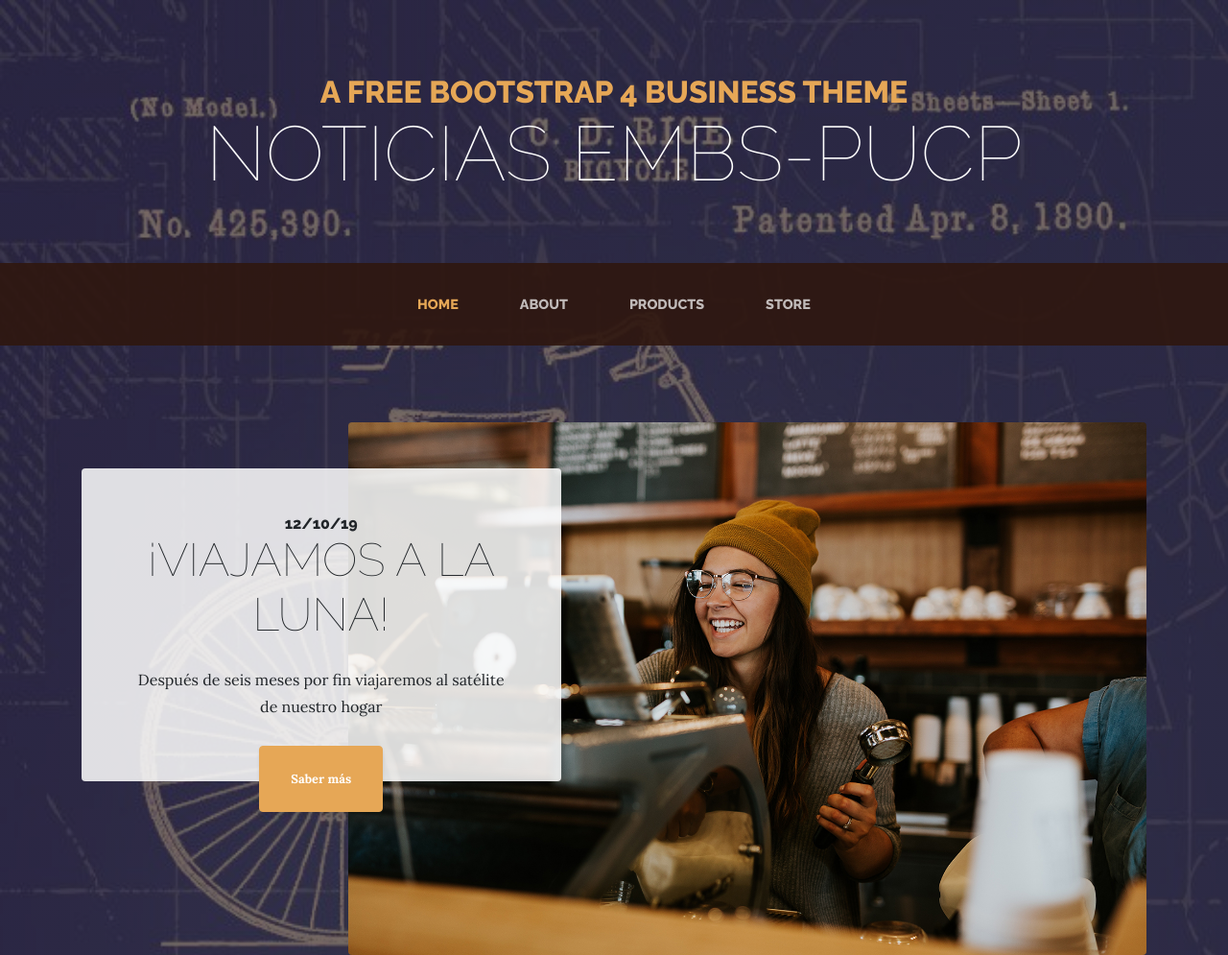
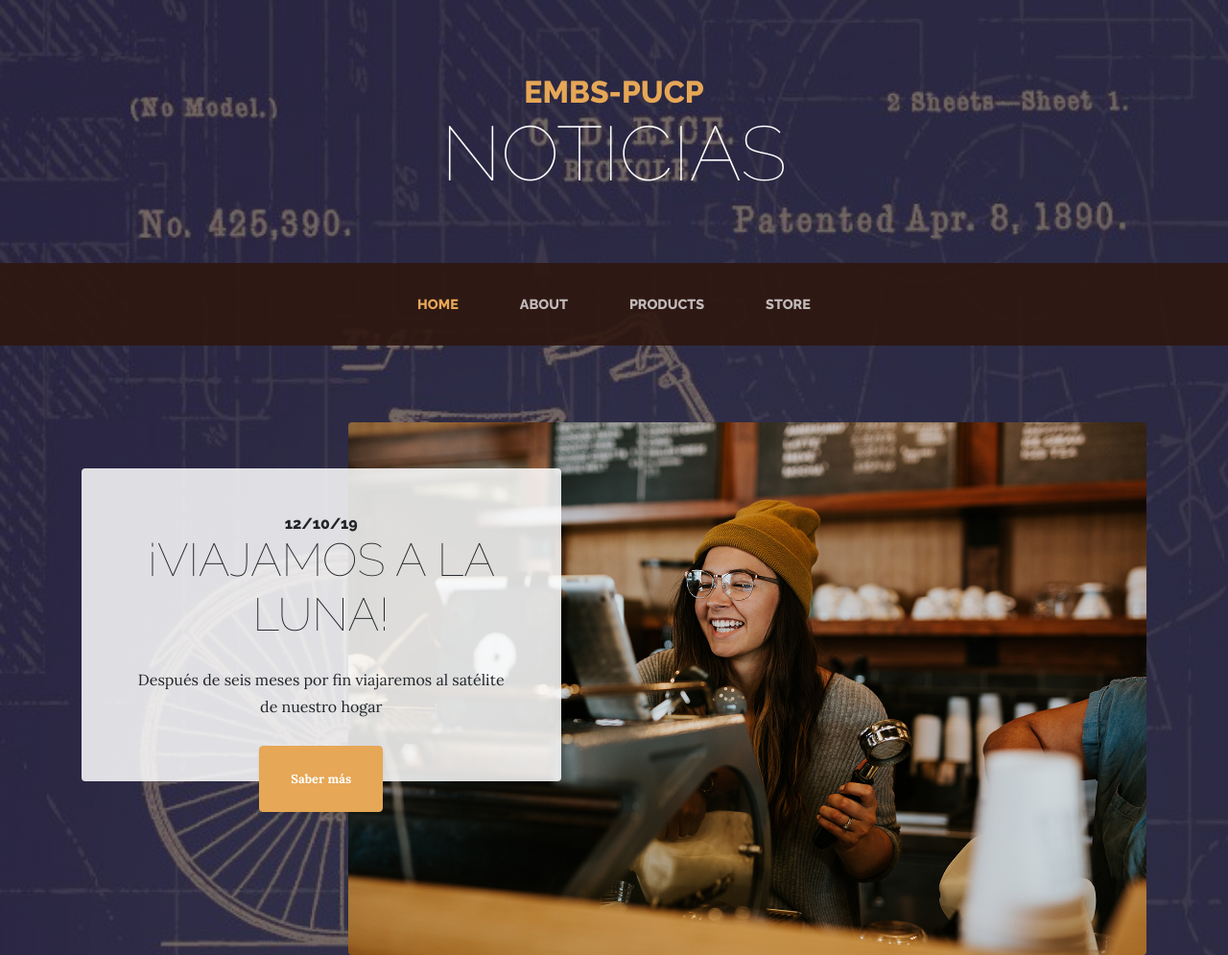
Before and after one commit to arelisany/prueba1, a website: page index.html in a window 1280 px wide. Shown: the top 995 px of the page at 96% size. Drawn offline with Linux system fonts and the light colour scheme.

Commit message:
Update index.html

```diff
--- a/index.html
+++ b/index.html
@@ -8,7 +8,7 @@
     <meta name="description" content="">
     <meta name="author" content="">
 
-    <title>Business Casual - Start Bootstrap Theme</title>
+    <title>EMBS-PUCP home</title>
 
     <!-- Bootstrap core CSS -->
     <link href="vendor/bootstrap/css/bootstrap.min.css" rel="stylesheet">
@@ -25,8 +25,8 @@
   <body>
 
     <h1 class="site-heading text-center text-white d-none d-lg-block">
-      <span class="site-heading-upper text-primary mb-3">A Free Bootstrap 4 Business Theme</span>
-      <span class="site-heading-lower">Noticias embs-pucp</span>
+      <span class="site-heading-upper text-primary mb-3">EMBS-PUCP</span>
+      <span class="site-heading-lower">Noticias</span>
     </h1>
 
     <!-- Navigation -->
```
